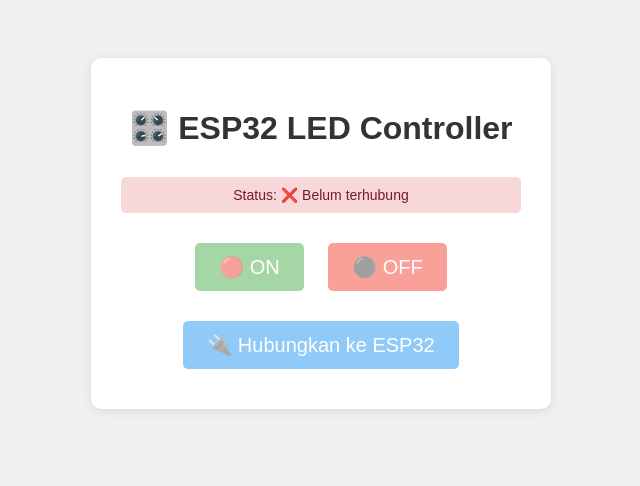
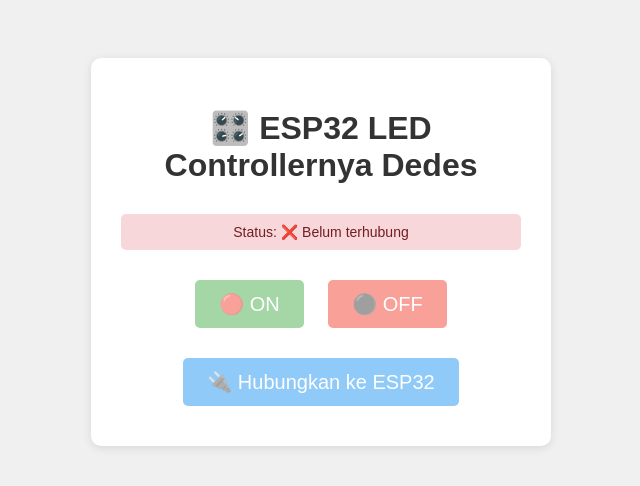
Before and after one commit to elliottsshrimp/KerangHijau, a plain HTML site: page dedes.html in a window 1280 px wide. Shown: the whole page, without its empty margins (319-959 px from the left). Drawn offline with Linux system fonts and the light colour scheme.

Commit message:
Update dedes.html

```diff
--- a/dedes.html
+++ b/dedes.html
@@ -69,7 +69,7 @@
 </head>
 <body>
     <div class="container">
-        <h1>🎛️ ESP32 LED Controller</h1>
+        <h1>🎛️ ESP32 LED Controllernya Dedes</h1>
 
         <div id="status" class="disconnected">
             Status: Belum terhubung
```
